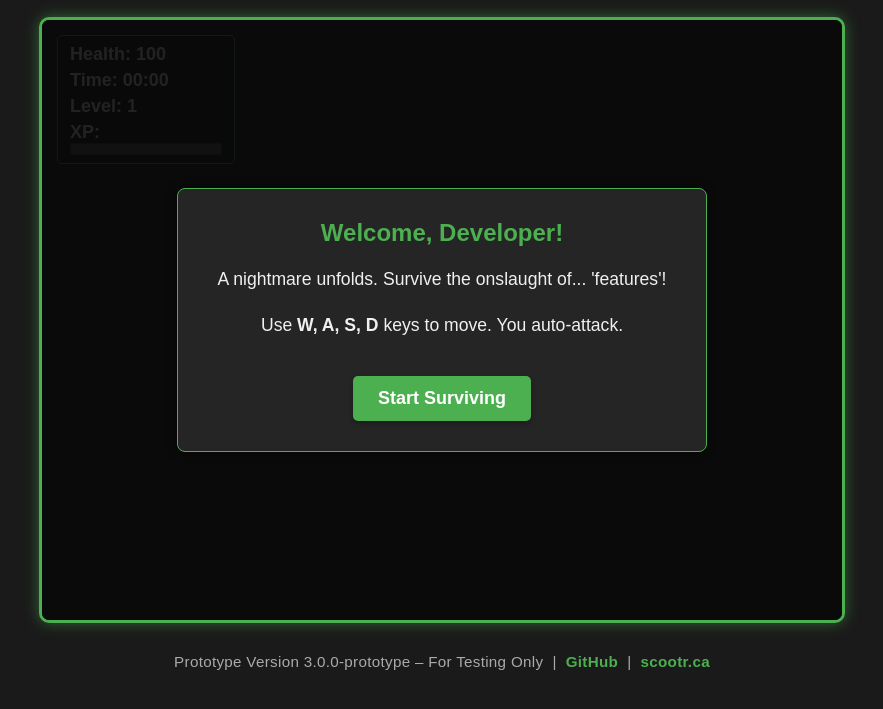
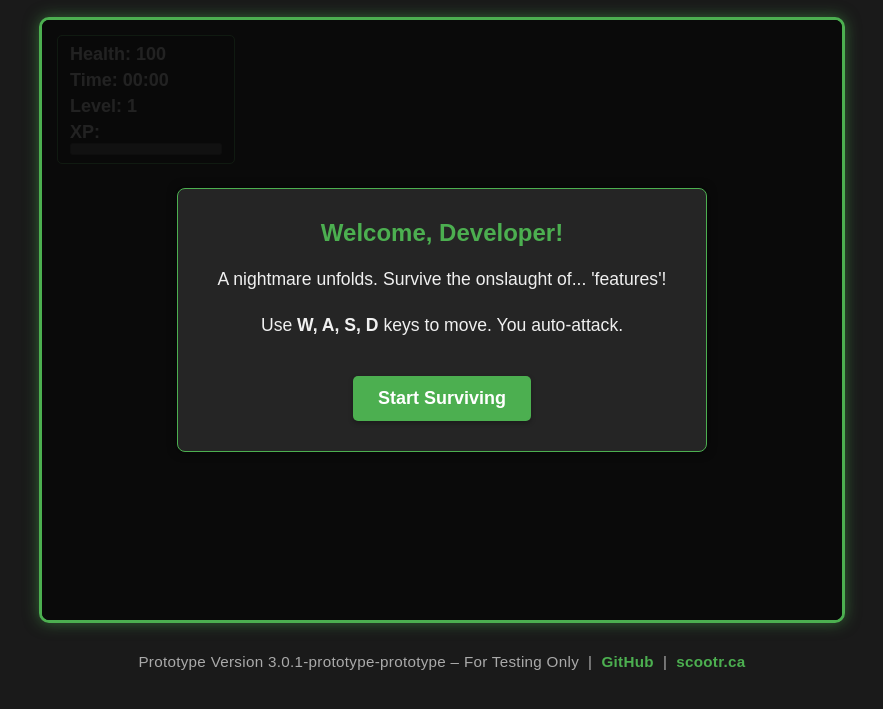
Before and after one commit to jshields-ca/deadlinedread, a website built with Vite: page index.html in a window 1280 px wide. Shown: the part 81-790 px from the top of the page, without its empty margins (198-1081 px from the left). Built offline with nearby package versions, Linux system fonts and the light colour scheme.

Commit message:
release: 3.0.1-prototype and sync all version references

```diff
--- a/index.html
+++ b/index.html
@@ -3,7 +3,7 @@
 <head>
     <meta charset="UTF-8">
     <meta name="viewport" content="width=device-width, initial-scale=1.0">
-    <title>Deadline Dread - Prototype V3.0.0-prototype</title>
+    <title>Deadline Dread - Prototype V3.0.1-prototype-prototype</title>
     <link rel="stylesheet" href="/src/style.css" />
     <link rel="icon" type="image/svg+xml" href="/favicon.svg" />
 </head>
@@ -44,7 +44,7 @@
         </div>
     </div>
     <div class="footer-version">
-        Prototype Version 3.0.0-prototype – For Testing Only
+        Prototype Version 3.0.1-prototype-prototype – For Testing Only
         &nbsp;|&nbsp;
         <a href="https://github.com/jshields-ca/deadlinedread" target="_blank" rel="noopener">GitHub</a>
         &nbsp;|&nbsp;
```
